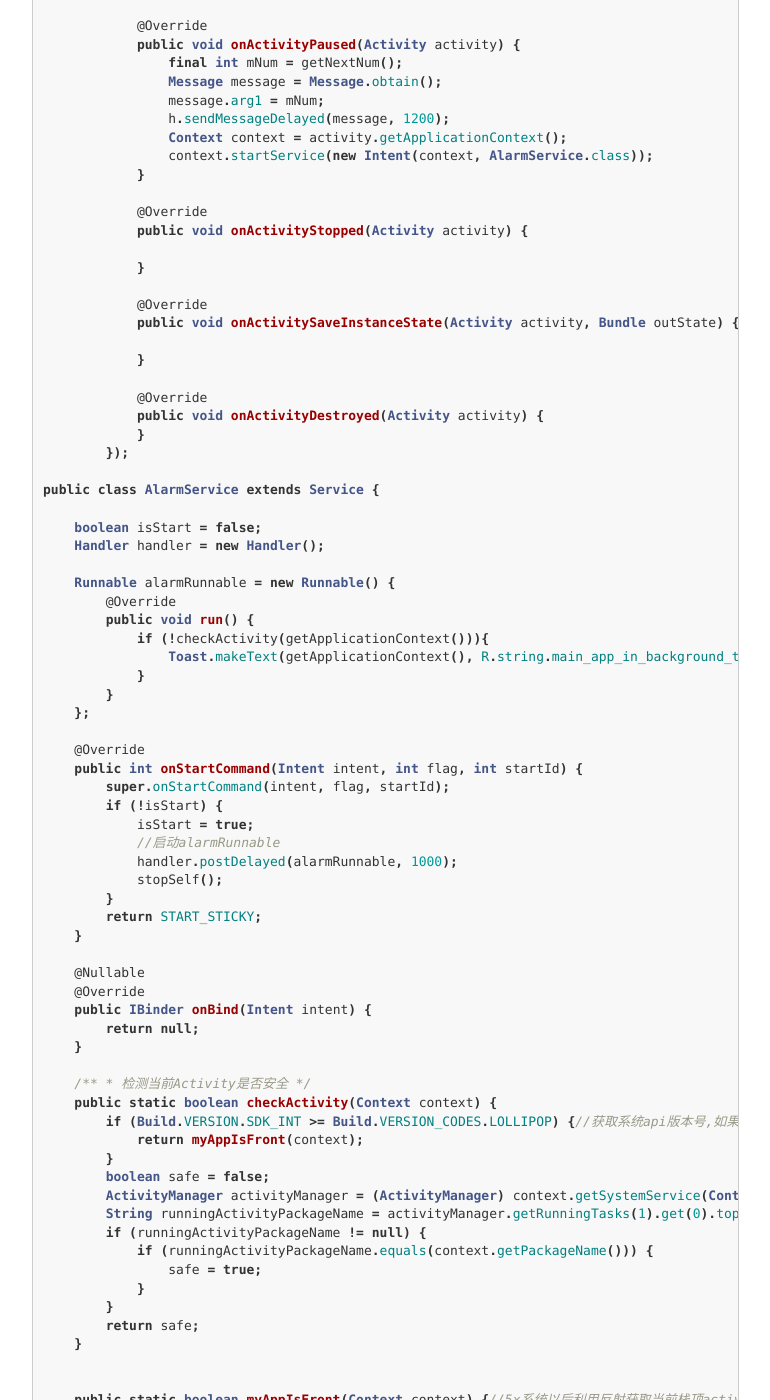
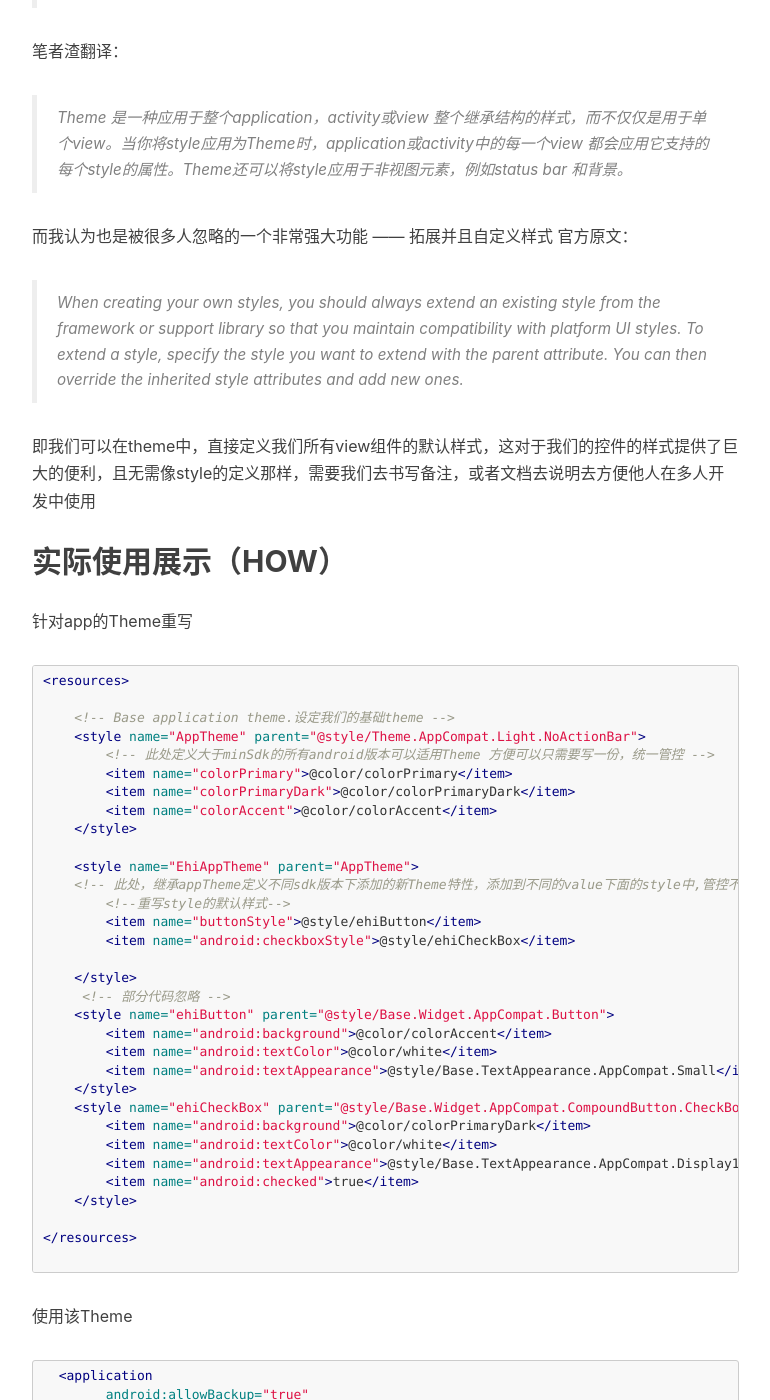
Before and after one commit to blackjuly/wanghao.io, a Jekyll site: the page built from _posts/2018-08-15-Android Style and Theme.markdown, in a window 1280 px wide and 1400 px high, scrolled down 1819 px. Shown: the whole window, without its empty margins (233-1003 px from the left). Built offline with Jekyll 4.4.1, drawn with Linux system fonts in a browser that asks for light colours; nearby versions of some CDN libraries; comment, search, counter and statistics services are not loaded; some of the changed text lies outside the part shown.

Commit message:
针对style和theme的使用简介

````diff
--- a/_posts/2018-08-15-Android Style and Theme.markdown
+++ b/_posts/2018-08-15-Android Style and Theme.markdown
@@ -14,11 +14,12 @@ tags:
 > Style 和 Theme 在初学Android都是被各种视频一笔带过，对其理解就是style可以类似html的css 可以继承，可以各种地方直接引用做到直接管控，而theme更是一笔带过，然而当我学到了一个android 国外的style 和 Theme课程才发现，一切并非如此......
 
 
-**Android Theme目前的应用情况**
+## **Android Theme目前的应用情况**
+
 一般情况下，我了解到的和平常搜索到的应用场景，一般情况都以处理window的标题栏和背景透明一类的内容，但我经过学习探究后才发现，我们对于这类的基础知识过于的不重视，其实Theme配合style可以做到很好的管控我们UI，做到皮肤切换，日夜间模式
 
 
-**Android Theme配合Style解决的问题**
+## **Android Theme配合Style解决的问题 (WHY)**
 
 1. 将默认的view样式修改为指定样式的样板代码，耗费时间却没有任何的技术含量，以前也会尝试使用style或者自定义组件去解决这样的问题，但这并不是最恰当的实现，后问笔者会阐述使用这种方式遇到的问题
 
@@ -26,159 +27,140 @@ tags:
 
 3. 在以前笔者没有重视style和Theme的配合使用，单单使用style管控UI元素，在app想实现日间模式，夜间模式，切换皮肤 等功能，变的异常困难。
 
+## **Android Theme 和 Style (WHAT)**
 
-**Android Theme 和 Style
-```java
- registerActivityLifecycleCallbacks(new ActivityLifecycleCallbacks() {
-            private int num = 0;
-            private Activity mActivity;
-            private synchronized int getNextNum() {
-                num++;
-                return num;
-            }
+首先，我们来重新看一下官方定义的概念：
 
-            private Handler h = new Handler() {
-                @Override
-                public void handleMessage(Message msg) {
-                    if (mActivity != null && !mActivity.isFinishing() && msg.arg1 == num) {
-                        Toast.makeText(mActivity, R.string.main_app_in_background_toast_message, Toast.LENGTH_SHORT).show();
-                    }
-                }
-            };
+style官方原文：
+> A style is a collection of attributes that specify the appearance for a single View. A style can specify attributes such as font color, font size, background color, and much more.
 
-            @Override
-            public void onActivityCreated(Activity activity, Bundle savedInstanceState) {
+笔者渣翻译：
+>style 是一个特定样式view的属性的集合。一个style可以定义 比如 字体 颜色尺寸 背景等等特定属性
 
-            }
+Theme官方原文
+> A theme is a type of style that's applied to an entire app, activity, or view hierarchy, not just an individual view. When you apply your style as a theme, every view in the app or activity applies each style attribute that it supports. Themes can also apply styles to non-view elements, such as the status bar and window background.
 
-            @Override
-            public void onActivityStarted(Activity activity) {
-               // countActivity++;
-            }
-
-            @Override
-            public void onActivityResumed(Activity activity) {
-                mActivity = activity;//UI挟持，避免有返回的时候有界面挟持
-                getNextNum();
-            }
-
-            @Override
-            public void onActivityPaused(Activity activity) {
-                final int mNum = getNextNum();
-                Message message = Message.obtain();
-                message.arg1 = mNum;
-                h.sendMessageDelayed(message, 1200);
-                Context context = activity.getApplicationContext();
-                context.startService(new Intent(context, AlarmService.class));
-            }
-
-            @Override
-            public void onActivityStopped(Activity activity) {
-
-            }
-
-            @Override
-            public void onActivitySaveInstanceState(Activity activity, Bundle outState) {
-
-            }
-
-            @Override
-            public void onActivityDestroyed(Activity activity) {
-            }
-        });
-
-public class AlarmService extends Service {
-
-    boolean isStart = false;
-    Handler handler = new Handler();
-
-    Runnable alarmRunnable = new Runnable() {
-        @Override
-        public void run() {
-            if (!checkActivity(getApplicationContext())){
-                Toast.makeText(getApplicationContext(), R.string.main_app_in_background_toast_message, Toast.LENGTH_LONG).show();
-            }
-        }
-    };
-
-    @Override
-    public int onStartCommand(Intent intent, int flag, int startId) {
-        super.onStartCommand(intent, flag, startId);
-        if (!isStart) {
-            isStart = true;
-            //启动alarmRunnable
-            handler.postDelayed(alarmRunnable, 1000);
-            stopSelf();
-        }
-        return START_STICKY;
-    }
-
-    @Nullable
-    @Override
-    public IBinder onBind(Intent intent) {
-        return null;
-    }
-
-    /**
-     * 检测当前Activity是否安全
-     */
-    public static boolean checkActivity(Context context) {
-        if (Build.VERSION.SDK_INT >= Build.VERSION_CODES.LOLLIPOP) {//获取系统api版本号,如果是5x系统就用这个方法获取当前运行的包名
-            return myAppIsFront(context);
-        }
-        boolean safe = false;
-        ActivityManager activityManager = (ActivityManager) context.getSystemService(Context.ACTIVITY_SERVICE);
-        String runningActivityPackageName = activityManager.getRunningTasks(1).get(0).topActivity.getPackageName();
-        if (runningActivityPackageName != null) {
-            if (runningActivityPackageName.equals(context.getPackageName())) {
-                safe = true;
-            }
-        }
-        return safe;
-    }
+笔者渣翻译：
+>Theme 是一种应用于整个application，activity或view 整个继承结构的样式，而不仅仅是用于单个view。当你将style应用为Theme时，application或activity中的每一个view 都会应用它支持的每个style的属性。Theme还可以将style应用于非视图元素，例如status bar 和背景。
 
 
-    public static boolean myAppIsFront(Context context) {//5x系统以后利用反射获取当前栈顶activity的包名.
-        Field field;
-        int START_TASK_TO_FRONT = 2;
-        try {
-            field = ActivityManager.RunningAppProcessInfo.class.getDeclaredField("processState");//通过反射获取进程状态字段.
-            ActivityManager am = (ActivityManager) context.getSystemService(Context.ACTIVITY_SERVICE);
-            List appList = am.getRunningAppProcesses();
-            ActivityManager.RunningAppProcessInfo app;
+而我认为也是被很多人忽略的一个非常强大功能 —— 拓展并且自定义样式
+官方原文：
+> When creating your own styles, you should always extend an existing style from the framework or support library so that you maintain compatibility with platform UI styles. To extend a style, specify the style you want to extend with the parent attribute. You can then override the inherited style attributes and add new ones.
 
-            for (int i = 0; i < appList.size(); i++) {
-                app = (ActivityManager.RunningAppProcessInfo) appList.get(i);
-                if (app.importance == ActivityManager.RunningAppProcessInfo.IMPORTANCE_FOREGROUND) {//表示前台运行进程.
-                    int state = 0;
-                    try {
-                        state = field.getInt(app);//反射调用字段值的方法,获取该进程的状态.
-                    } catch (Exception e) {
-                        e.printStackTrace();
-                    }
-                    if (state != START_TASK_TO_FRONT) {//我的app前台进程是否在前台
-                        return false;
-                    }else {
-                        return true;
-                    }
-                }
-            }
-        } catch (Exception e) {
-            e.printStackTrace();
-        }
-        return false;
-    }
-}
+即我们可以在theme中，直接定义我们所有view组件的默认样式，这对于我们的控件的样式提供了巨大的便利，且无需像style的定义那样，需要我们去书写备注，或者文档去说明去方便他人在多人开发中使用
+
+## **实际使用展示（HOW）**
+
+针对app的Theme重写
+```xml
+<resources>
+
+    <!-- Base application theme.设定我们的基础theme -->
+    <style name="AppTheme" parent="@style/Theme.AppCompat.Light.NoActionBar">
+        <!--
+         此处定义大于minSdk的所有android版本可以适用Theme
+        方便可以只需要写一份，统一管控
+         -->
+        <item name="colorPrimary">@color/colorPrimary</item>
+        <item name="colorPrimaryDark">@color/colorPrimaryDark</item>
+        <item name="colorAccent">@color/colorAccent</item>
+    </style>
+
+    <style name="EhiAppTheme" parent="AppTheme">
+    <!--
+        此处，继承appTheme定义不同sdk版本下添加的新Theme特性，添加到不同的value下面的style中,管控不同版本下的特性
+    -->
+        <!--重写style的默认样式-->
+        <item name="buttonStyle">@style/ehiButton</item>
+        <item name="android:checkboxStyle">@style/ehiCheckBox</item>
+
+    </style>
+     <!-- 部分代码忽略 -->
+    <style name="ehiButton" parent="@style/Base.Widget.AppCompat.Button">
+        <item name="android:background">@color/colorAccent</item>
+        <item name="android:textColor">@color/white</item>
+        <item name="android:textAppearance">@style/Base.TextAppearance.AppCompat.Small</item>
+    </style>
+    <style name="ehiCheckBox" parent="@style/Base.Widget.AppCompat.CompoundButton.CheckBox">
+        <item name="android:background">@color/colorPrimaryDark</item>
+        <item name="android:textColor">@color/white</item>
+        <item name="android:textAppearance">@style/Base.TextAppearance.AppCompat.Display1</item>
+        <item name="android:checked">true</item>
+    </style>
+
+</resources>
 
 ```
 
-5. 本地数据xml以及数据库的数据是否有加密保护，尤其我们喜欢将用户数据进行缓存，这些都是非常危险。
-解决方案：对本地敏感数据进行加密处理
+使用该Theme
+```xml
+  <application
+        android:allowBackup="true"
+        android:icon="@mipmap/ic_launcher"
+        android:label="@string/app_name"
+        android:roundIcon="@mipmap/ic_launcher_round"
+        android:supportsRtl="true"
+        android:theme="@style/EhiAppTheme"><!--引用定义的style-->
 
-6. app是否存在进程保护或者内存保护，高端的hacker会使用动态代码注入工具，以及dump工具dump客户端的内存
-解决方案：检查root到直接关闭app(未找到根本性解决方案)
+      <!--部分代码省略-->
+    </application>
+```
 
-7. 运行时是否有敏感日志从控制台打印
-解决方案：使用统一封装logger类，判断环境为生产环境关闭log
+此时当我们再次编辑我们的layout文件时：
 
-好了，今天就总结到这里了，但是更多的安全问题还未总结，希望大家期待本系列的第二篇
+```xml
+<LinearLayout xmlns:android="http://schemas.android.com/apk/res/android"
+    xmlns:tools="http://schemas.android.com/tools"
+    android:layout_width="match_parent"
+    android:layout_height="match_parent"
+    android:orientation="vertical"
+    tools:context=".MDActivity">
+
+    <Button
+        android:id="@+id/btn"
+        android:layout_width="match_parent"
+        android:layout_height="wrap_content"
+        android:text="测试按钮" />
+
+
+    <CheckBox
+        android:layout_width="match_parent"
+        android:layout_height="wrap_content"
+        android:text="测试复选框" />
+
+    <RadioGroup
+        android:layout_width="match_parent"
+        android:layout_height="wrap_content"
+        android:orientation="horizontal">
+
+        <RadioButton
+            android:layout_width="wrap_content"
+            android:layout_height="wrap_content"
+            android:text="测试1" />
+
+        <RadioButton
+            android:layout_width="wrap_content"
+            android:layout_height="wrap_content"
+            android:text="测试1" />
+    </RadioGroup>
+
+</LinearLayout>
+```
+使用效果展示
+
+可以看的出我们的布局文件只填写了，最基本的宽高和文本信息，还没有引入任何的style，便直接可以呈现此时一个默认的状态，减少了样板代码的同时，在多人开发中，其他人无需关心按钮的你是否定义过相关样式，也无需自己再重新定义，因为Theme使得许多view的样式变成了“所见即所得”状态！
+
+再回到刚才提出的问题：
+
+>1.将默认的view样式修改为指定样式的样板代码，耗费时间却没有任何的技术含量.....
+
+此时，第一个问题已经，直接在用法示例中得到回答。
+
+>2.在笔者公司UI资源紧张的情况，无法为所有app提供样式设计......
+
+在有了第一个基础上，我们就可以定义一套基础组件的样式皮肤，用于没有UI的android的项目，这对于我们的个人开发项目同样是一个福利，可以直接仿制或者引用他人的一套theme
+
+>3.在以前笔者没有重视style和Theme的配合使用，单单使用style管控UI元素，在app想实现日间模式，夜间模式，切换皮肤 等功能，变的异常困难。
+
+这个只需要在前面的基础上，添加多套Theme利用java代码进行切换即可！
````
